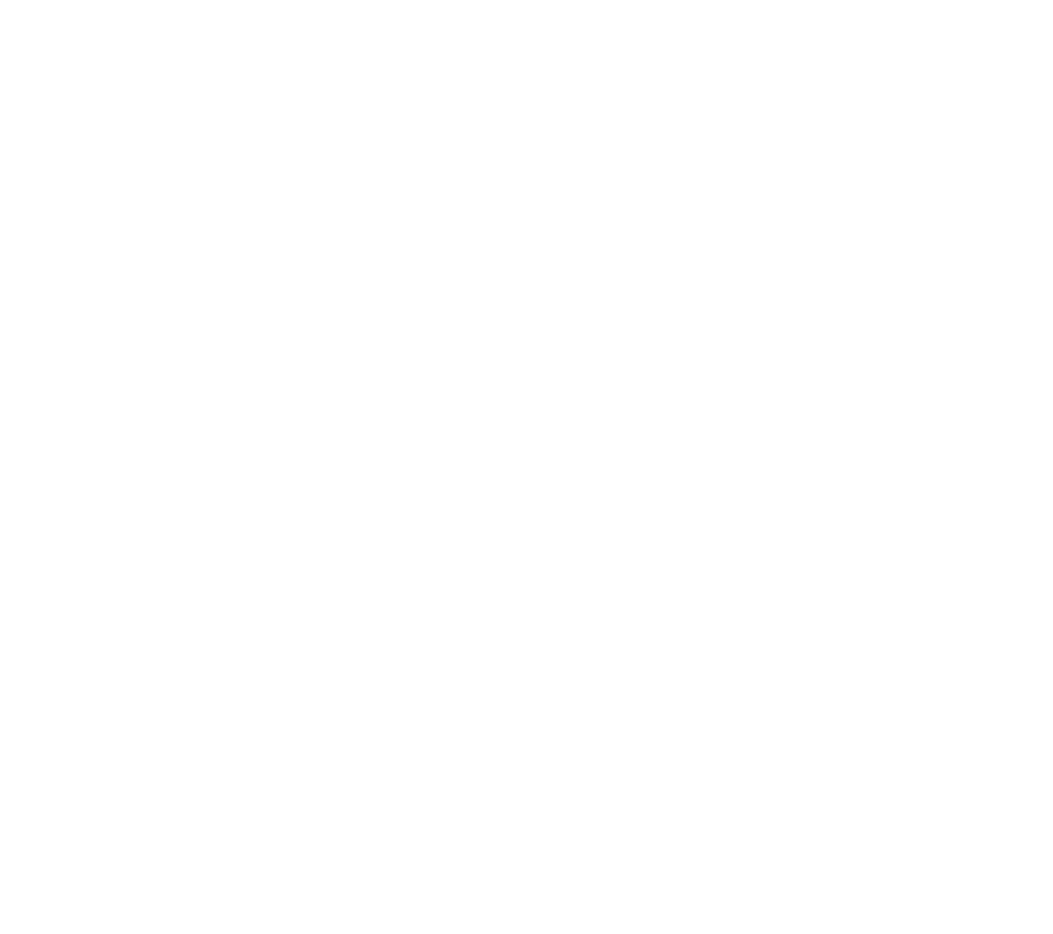
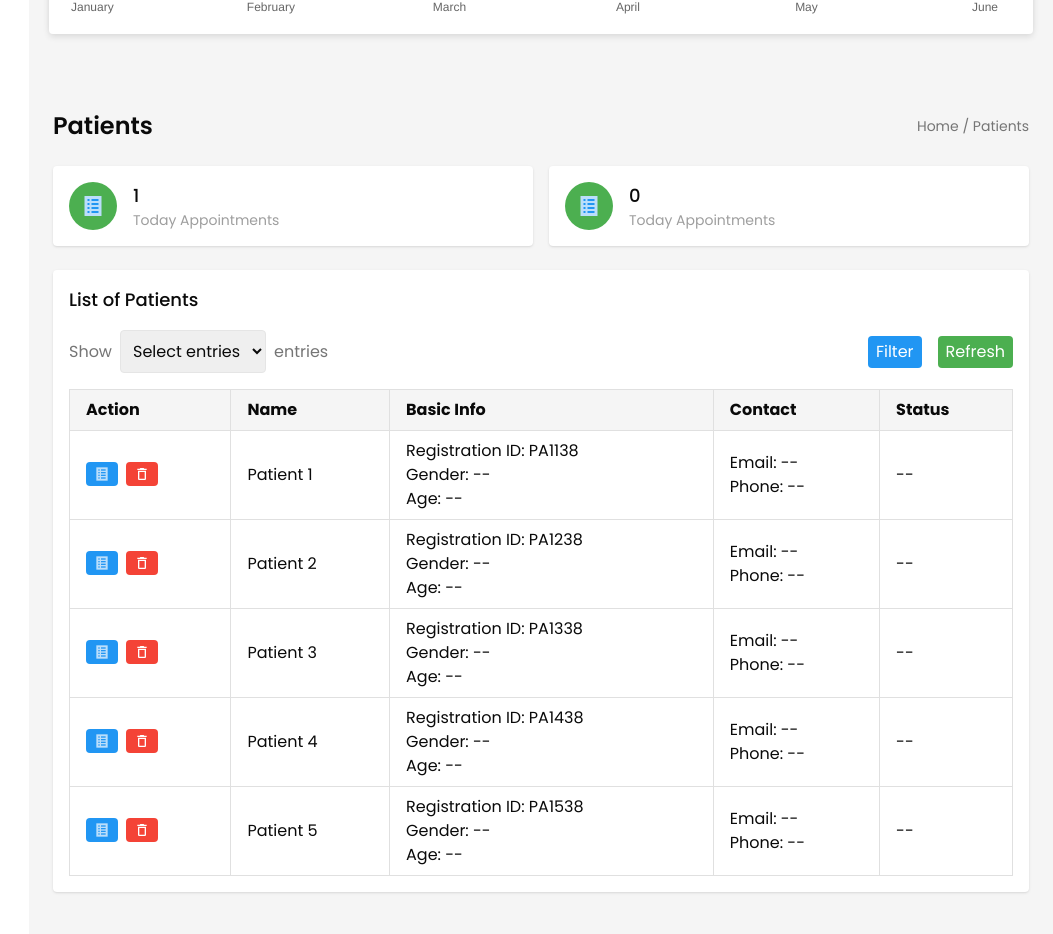
Before and after one commit to docto-cms/cms, a React (Vite) app in the folder cms-front/: page /search-patient in a window 1280 px wide. Before the commit this address had no page. Shown: the part 1588-2522 px from the top of the page, without its empty margins (227-1280 px from the left). Before the commit the page ends 800 px from the top, so only its background shows below. Built offline with nearby package versions, Linux system fonts and the light colour scheme.

Commit message:
added searchpatient page

```diff
--- a/cms-front/src/App.jsx
+++ b/cms-front/src/App.jsx
@@ -14,6 +14,7 @@ import TodayPatientpage from './pages/TodayPatientpage';
 import TotalAppointment from './components/Appointment/TotalAppointment';
 import NewAppointment from './components/Appointment/Addappointment';
 import AddAppointmentPage from './pages/AddAppointmentPage';
+import SearchPatientPage from './pages/SearchPatientPage';
 
 function App() {
   return (
@@ -36,6 +37,7 @@ function App() {
           <Route index path='/today-patient' element={<TodayPatientpage />} />
           <Route path='/total-appointments' element={<TotalAppointment/>}/>
           <Route path="/add-appointment" element={<AddAppointmentPage />} />
+          <Route path="/search-patient" element={<SearchPatientPage />} />
           {/* Add more nested routes here */}
         </Route>
       </Routes>
--- a/cms-front/src/components/patient/SearchPatient.jsx
+++ b/cms-front/src/components/patient/SearchPatient.jsx
@@ -0,0 +1,139 @@
+import React, { useState } from "react";
+import { FcViewDetails } from "react-icons/fc";
+import { MdOutlineDelete } from "react-icons/md";
+
+export default function SearchPatient() {
+  const [showFilter, setShowFilter] = useState(false);
+
+  const handleRefresh = () => {
+    window.location.reload(); // Refreshes the entire page
+  };
+
+  return (
+    <div className="bg-gray-100 min-h-screen p-6">
+      {/* Header */}
+      <div className="flex justify-between items-center mb-6">
+        <h1 className="text-2xl font-semibold">Patients</h1>
+        <nav className="text-sm text-gray-600">
+          <span className="hover:underline cursor-pointer">Home</span> / <span>Patients</span>
+        </nav>
+      </div>
+
+      {/* Appointments Cards */}
+      <div className="grid grid-cols-2 gap-4 mb-6">
+        {[1, 0].map((count, index) => (
+          <div key={index} className="bg-white p-4 shadow rounded flex items-center">
+            <div className="bg-green-500 text-white p-3 rounded-full">
+              <FcViewDetails className="w-6 h-6" />
+            </div>
+            <div className="ml-4">
+              <p className="text-lg font-medium">{count}</p>
+              <p className="text-sm text-gray-500">Today Appointments</p>
+            </div>
+          </div>
+        ))}
+      </div>
+
+      {/* Filter Section */}
+      {showFilter && (
+        <div className="bg-white p-4 shadow rounded mb-6 relative">
+          <button
+            onClick={() => setShowFilter(false)}
+            className="bg-red-500 text-white px-4 py-2 rounded hover:bg-red-600 absolute top-2 right-2"
+          >
+            Hide
+          </button>
+          <h2 className="text-lg font-medium mb-4">Filter Patients</h2>
+          <div className="grid grid-cols-7 gap-4">
+            <input type="date" className="border p-2 rounded focus:ring-2 focus:ring-green-500 focus:outline-none" />
+            <input type="date" className="border p-2 rounded focus:ring-2 focus:ring-green-500 focus:outline-none" />
+            <input type="text" className="border p-2 rounded focus:ring-2 focus:ring-green-500 focus:outline-none" placeholder="Group" />
+            <select className="border p-2 rounded focus:ring-2 focus:ring-green-500 focus:outline-none">
+              <option>All Doctors</option>
+            </select>
+            <select className="border p-2 rounded focus:ring-2 focus:ring-green-500 focus:outline-none">
+              <option>Limit</option>
+            </select>
+          </div>
+          <div className="mt-4 flex justify-end">
+            <button className="bg-blue-500 text-white px-4 py-2 rounded hover:bg-blue-600">Get</button>
+          </div>
+        </div>
+      )}
+
+      {/* Table Section */}
+      <div className="bg-white p-4 shadow rounded mb-6">
+        <h3 className="text-lg font-medium mb-4">List of Patients</h3>
+        <div className="overflow-x-auto">
+          <div className="flex justify-between items-center mb-4">
+            <div className="flex items-center">
+              <label className="mr-2 text-gray-600">Show</label>
+              <select className="border p-2 rounded focus:ring-2 focus:ring-green-500 focus:outline-none" defaultValue="">
+                <option value="" disabled>Select entries</option>
+                <option>10</option>
+                <option>25</option>
+                <option>50</option>
+                <option>100</option>
+              </select>
+              <span className="ml-2 text-gray-600">entries</span>
+            </div>
+
+            {/* Filter & Refresh Buttons */}
+            <div className="flex space-x-4">
+              <button
+                onClick={() => setShowFilter(true)}
+                className="bg-blue-500 text-white px-2 py-1 rounded hover:bg-blue-600"
+              >
+                Filter
+              </button>
+              <button
+                onClick={handleRefresh}
+                className="bg-green-500 text-white px-2 py-1 rounded hover:bg-green-600"
+              >
+                Refresh
+              </button>
+            </div>
+          </div>
+
+          {/* Patient Table */}
+          <table className="table-auto w-full border-collapse border border-gray-200">
+            <thead>
+              <tr className="bg-gray-100">
+                <th className="border border-gray-300 px-4 py-2 text-left">Action</th>
+                <th className="border border-gray-300 px-4 py-2 text-left">Name</th>
+                <th className="border border-gray-300 px-4 py-2 text-left">Basic Info</th>
+                <th className="border border-gray-300 px-4 py-2 text-left">Contact</th>
+                <th className="border border-gray-300 px-4 py-2 text-left">Status</th>
+              </tr>
+            </thead>
+            <tbody>
+              {[...Array(5)].map((_, index) => (
+                <tr key={index} className="hover:bg-gray-50">
+                  <td className="border border-gray-300 px-4 py-2">
+                    <button className="bg-blue-500 text-white px-2 py-1 rounded hover:bg-blue-600">
+                      <FcViewDetails />
+                    </button>
+                    <button className="bg-red-500 text-white px-2 py-1 rounded hover:bg-red-600 ml-2">
+                      <MdOutlineDelete />
+                    </button>
+                  </td>
+                  <td className="border border-gray-300 px-4 py-2">Patient {index + 1}</td>
+                  <td className="border border-gray-300 px-4 py-2">
+                    <p>Registration ID: PA1{index + 1}38</p>
+                    <p>Gender: --</p>
+                    <p>Age: --</p>
+                  </td>
+                  <td className="border border-gray-300 px-4 py-2">
+                    <p>Email: --</p>
+                    <p>Phone: --</p>
+                  </td>
+                  <td className="border border-gray-300 px-4 py-2">--</td>
+                </tr>
+              ))}
+            </tbody>
+          </table>
+        </div>
+      </div>
+    </div>
+  );
+}
--- a/cms-front/src/pages/SearchPatientPage.jsx
+++ b/cms-front/src/pages/SearchPatientPage.jsx
@@ -0,0 +1,10 @@
+import React from 'react';
+import SearchPatient from "../components/patient/SearchPatient";
+
+export default function SearchPatientPage() {
+  return (
+    <div>
+      <SearchPatient/>
+    </div>
+  )
+}
```
